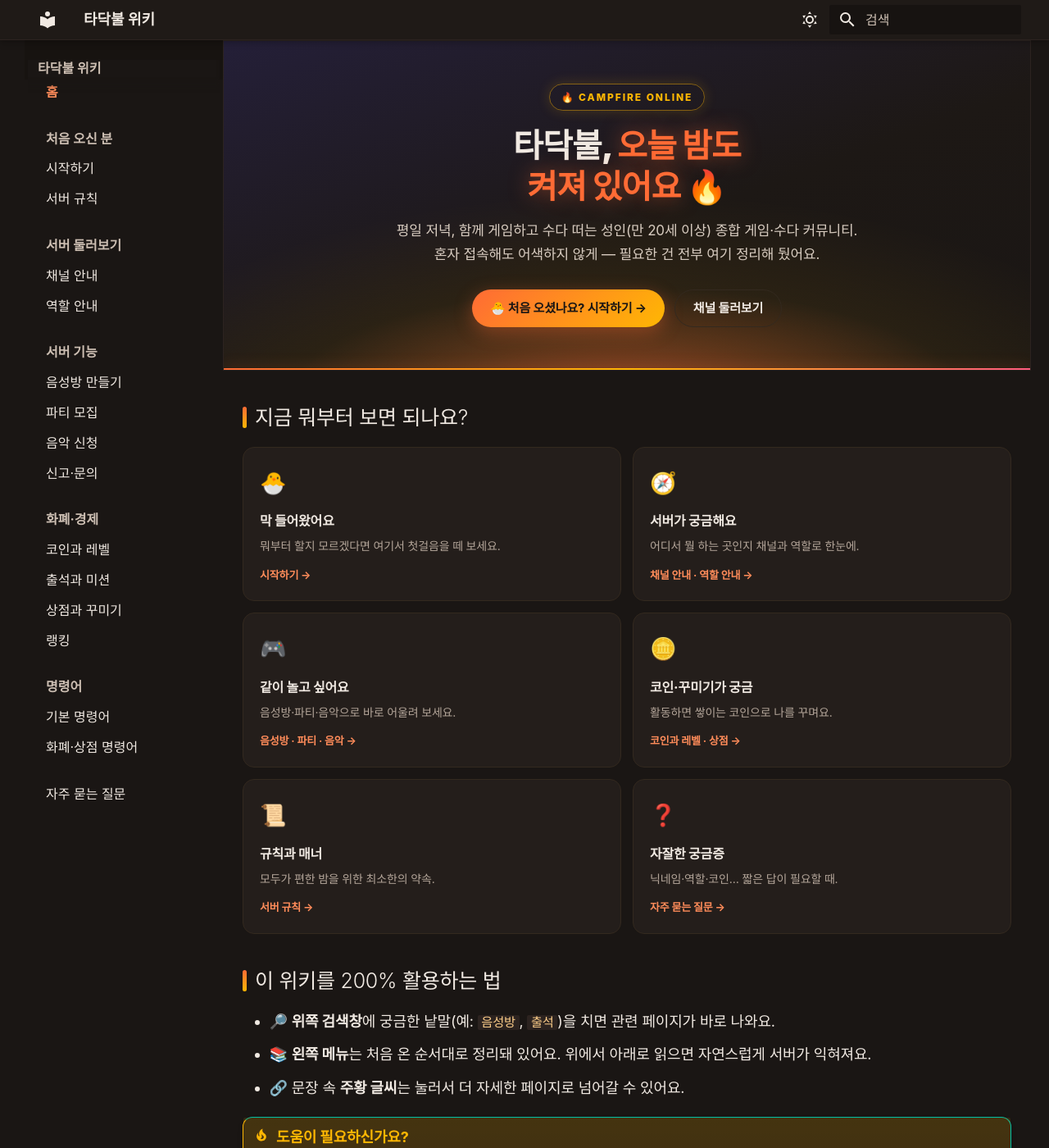
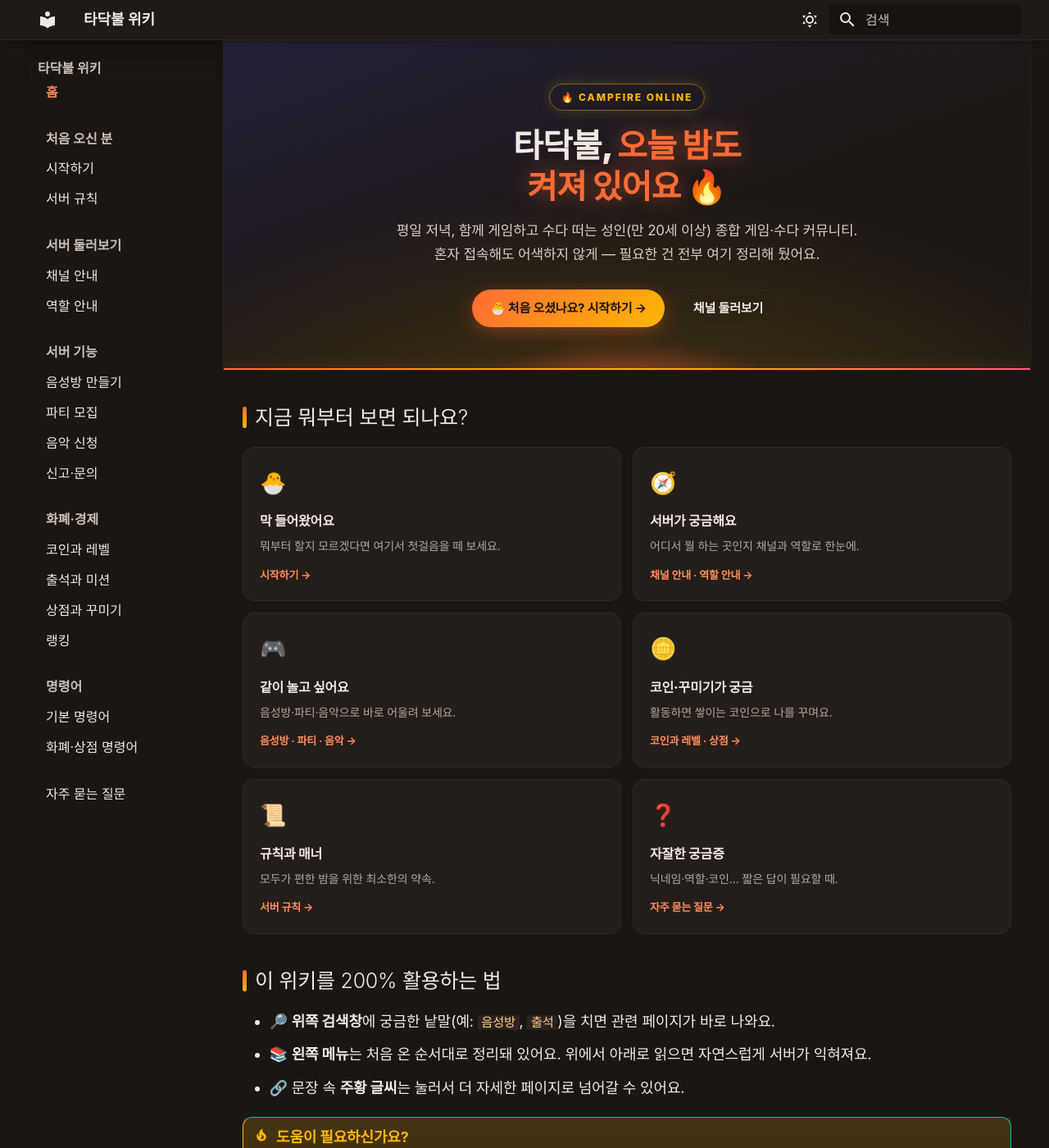
Before and after one commit to the-campfire/the-campfire.github.io, an MkDocs documentation site: the page built from docs/index.md, in a window 1280 px wide and 1400 px high. Shown: the whole window at 82% size. Built offline with MkDocs 1.6.1 and Material for MkDocs 9.7.7, drawn with Linux system fonts in a browser that asks for light colours; some web fonts are replaced.

Commit message:
fix: 다크 히어로 잉걸불을 고정 px 크기로 변경 (풀블리드에서 번짐 수정)
퍼센트 기반 radial-gradient 라 히어로가 풀블리드로 넓어지면
잉걸불이 크게 번져 프로토타입(A×C)보다 훨씬 밝아지던 문제 수정.
프로토타입 .ember(520×120px)처럼 260×90px 고정 크기로 맞춤.

Co-Authored-By: Claude Opus 4.7 <noreply@anthropic.com>

```diff
--- a/docs/stylesheets/extra.css
+++ b/docs/stylesheets/extra.css
@@ -57,8 +57,10 @@ input,
   --cf-sub:         #d8ccc0;
   --cf-hero-border: #2c2320;
   --cf-sidebar-bg:  #171310;
+  /* 프로토타입 A×C 처럼: 하단 중앙에 '고정 크기' 잉걸불(ember) — px 고정이라
+     히어로가 풀블리드(가로로 넓어져)로 커져도 번지지 않는다 (이전엔 % 기반이라 번짐) */
   --cf-hero-bg:
-    radial-gradient(70% 55% at 50% 108%, rgba(255,107,53,.42) 0%, transparent 60%),
+    radial-gradient(260px 90px at 50% 106%, rgba(255,107,53,.45) 0%, transparent 70%),
     radial-gradient(120% 140% at 50% 130%, rgba(255,107,53,.28) 0%, rgba(255,183,3,.10) 28%, transparent 60%),
     linear-gradient(160deg, #241f38 0%, #1d1815 55%, #1a1614 100%);
 }
```
